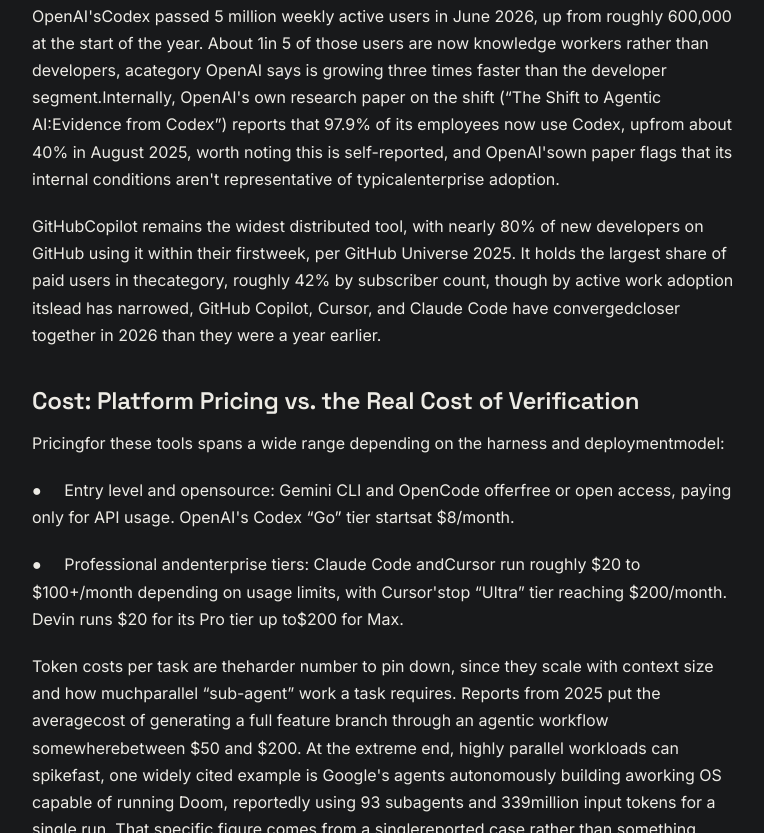
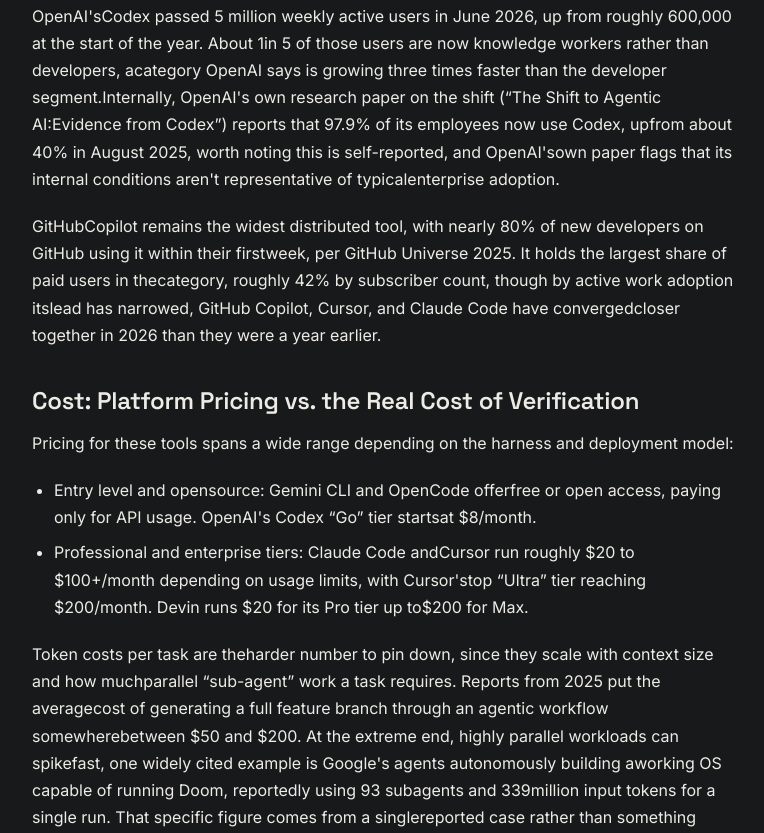
Before and after one commit to Straventis/blogPosts, an Eleventy site: page src/posts/the-rise-of-agentic-software-development-platforms-economics-architecture-and-the-transition-to-autonomous-coding-in-2026.md in a window 1280 px wide. Shown: the part 1909-2742 px from the top of the page, without its empty margins (256-1020 px from the left). Built offline with nearby package versions, Linux system fonts and the light colour scheme; Eleventy itself is replaced by a stand-in of ours; files that its build step writes are made by us from their sources.

Commit message:
Update Blog Posts “the-rise-of-agentic-software-development-platforms-economics-architecture-and-the-transition-to-autonomous-coding-in-2026”

```diff
--- a/src/posts/the-rise-of-agentic-software-development-platforms-economics-architecture-and-the-transition-to-autonomous-coding-in-2026.md
+++ b/src/posts/the-rise-of-agentic-software-development-platforms-economics-architecture-and-the-transition-to-autonomous-coding-in-2026.md
@@ -12,9 +12,9 @@ cover: /assets/posts/agentic-platform.png
 ---
 # The Rise of Agentic Software DevelopmentPlatforms
 
-*Economics, architecture, and the transition to autonomous codingin 2026*
+*Economics, architecture, and the transition to autonomous coding in 2026*
 
-Thesoftware development landscape is going through a real architectural shift thisyear. The industry is moving past simple AI code completion tools, the“copilots”, and converging on something bigger: autonomous “agentic” platformsthat don't just suggest code, they run the whole loop themselves. As thisscales, engineering workflows, cost structures, and enterprise risk are allmoving with it.
+The software development landscape is going through a real architectural shift this year. The industry is moving past simple AI code completion tools, the“copilots”, and converging on something bigger: autonomous “agentic” platforms that don't just suggest code, they run the whole loop themselves. As thisscales, engineering workflows, cost structures, and enterprise risk are all moving with it.
 
 ## What Is an Agentic Software Development Platform?
 
@@ -40,19 +40,16 @@ GitHubCopilot remains the widest distributed tool, with nearly 80% of new develo
 
 ## Cost: Platform Pricing vs. the Real Cost of Verification
 
-Pricingfor these tools spans a wide range depending on the harness and deploymentmodel:
+Pricing for these tools spans a wide range depending on the harness and deployment model:
 
-●     Entry level and opensource: Gemini CLI and OpenCode offerfree or open access, paying only for API usage. OpenAI's Codex “Go” tier startsat $8/month.
-
-●     Professional andenterprise tiers: Claude Code andCursor run roughly $20 to $100+/month depending on usage limits, with Cursor'stop “Ultra” tier reaching $200/month. Devin runs $20 for its Pro tier up to$200 for Max.
+* Entry level and opensource: Gemini CLI and OpenCode offerfree or open access, paying only for API usage. OpenAI's Codex “Go” tier startsat $8/month.
+* Professional and enterprise tiers: Claude Code andCursor run roughly $20 to $100+/month depending on usage limits, with Cursor'stop “Ultra” tier reaching $200/month. Devin runs $20 for its Pro tier up to$200 for Max.
 
 Token costs per task are theharder number to pin down, since they scale with context size and how muchparallel “sub-agent” work a task requires. Reports from 2025 put the averagecost of generating a full feature branch through an agentic workflow somewherebetween $50 and $200. At the extreme end, highly parallel workloads can spikefast, one widely cited example is Google's agents autonomously building aworking OS capable of running Doom, reportedly using 93 subagents and 339million input tokens for a single run. That specific figure comes from a singlereported case rather than something independently reproduced, worth treating asillustrative of the ceiling rather than a typical cost.
 
 Thereal story is what happens after generation. GitHub's own data shows AI coding tools helped teams ship featuresroughly 30% faster, but also saw a corresponding rise in PR review time. That'sthe productivity paradox in a sentence: code generation sped up faster than anorganization's capacity to verify it did. A number of engineering teams areresponding by budgeting for dedicated review capacity, sometimes describedinformally as “AI reliability engineers,” curating prompt libraries andevaluation sets rather than assuming agent output can go straight toproduction. The honest read on where the industry actually is right now:augmentation, not full replacement of human engineers.
 
 ## Strengths, Weaknesses, Opportunities, Threats
-
-
 
 ## What to Watch: Lock-In, Rate Limits, and Paywalls
 
```
